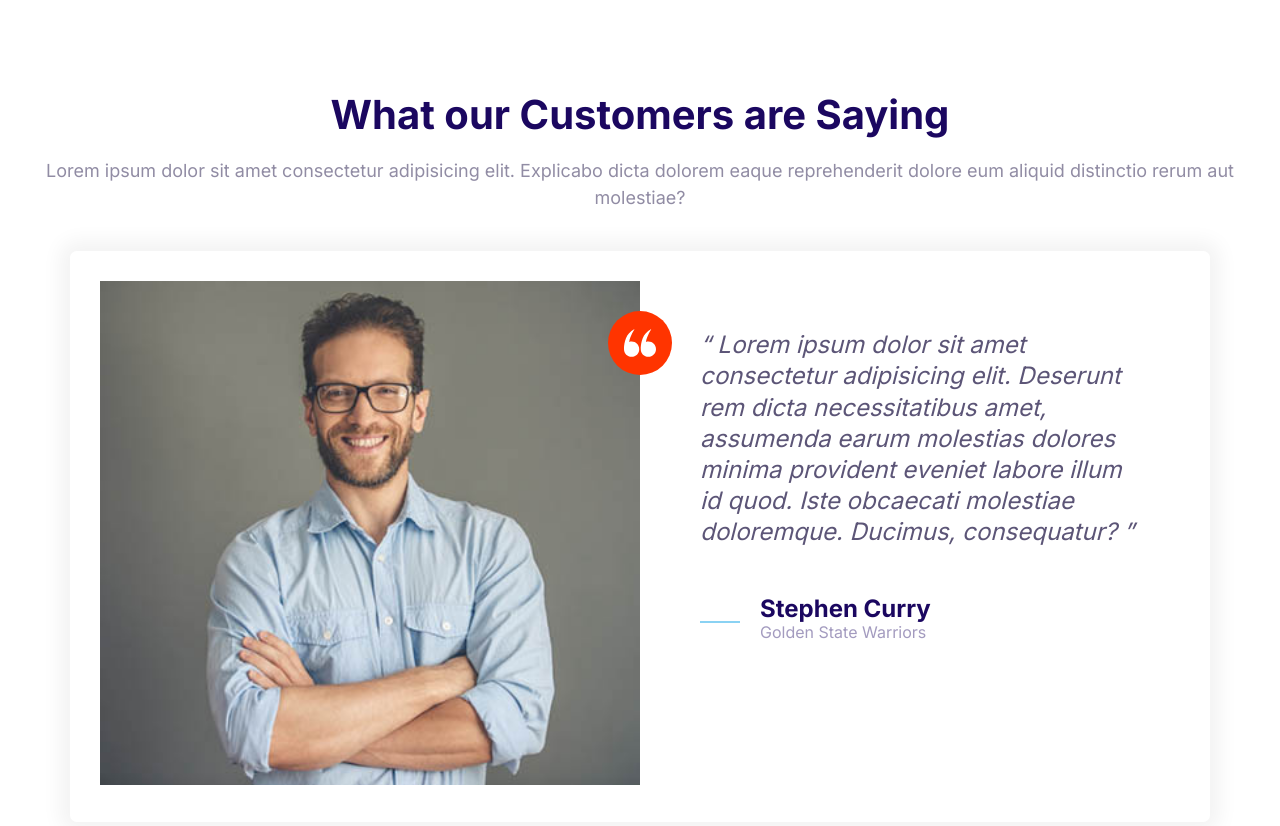
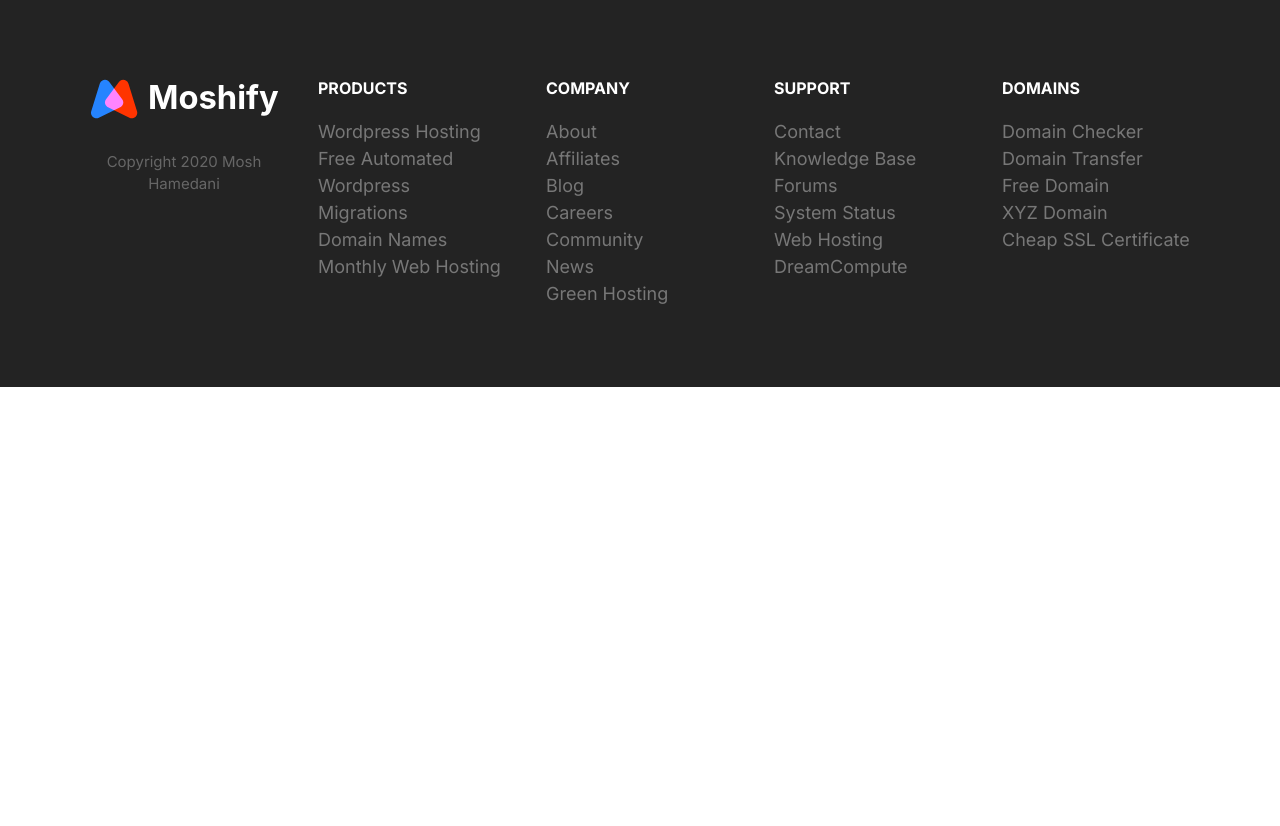
Before and after one commit to Guhanzzz/Moshify, a plain HTML site: page index.html in a window 1280 px wide. After the commit the page ends 800 px from the top, so only its background shows below. Drawn offline with Linux system fonts and the light colour scheme.

Commit message:
footer-block done

```diff
--- a/css/styles.css
+++ b/css/styles.css
@@ -803,3 +803,79 @@ a{
         max-width: 700px;
     }
 }
+
+/************************** Footer **************************/
+.footer{
+    background: #232323;
+}
+
+.footer__section{
+    padding: 2rem;
+    border-bottom: 1px solid #393939;
+}
+
+.footer__heading{
+    text-transform: uppercase;
+    font-weight: 600;
+}
+
+.footer__brand{
+    margin-top: 5rem;
+    text-align: center;
+}
+
+.footer__copyright{
+    font-size: 2.1rem;
+    color: #fff;
+    opacity: 0.3;
+}
+
+.footer a{
+    color: #777;
+    transition: color 0.1s;
+}
+
+.footer a:hover{
+    cursor: pointer;
+    color: #fff;
+}
+
+@media screen and (min-width: 768px) {
+    .footer__sections{
+        grid-template-columns: repeat(auto-fit, minmax(10rem, 1fr));
+    }
+
+    .footer .collapsible__chevron{
+        display: none;
+    }
+
+    .footer__section .list{
+        margin: 0;
+    }
+
+    .footer .collapsible__content{
+        opacity: 1;
+        max-height: 100%;
+    }
+
+    .footer__brand{
+        order: -1;
+        margin-top: 1rem;
+    }
+
+    .footer__brand img{
+        width: 100%;
+    }
+
+    .footer__copyright{
+        font-size: 1.5rem;
+    }
+
+    .footer__section{
+        border: none;
+    }
+
+    .footer__heading{
+        font-size: 1.6rem;
+    }
+}
--- a/index.html
+++ b/index.html
@@ -15,54 +15,94 @@
     <title>Moshify</title>
   </head>
   <body>
-    <section class="block">
-      <header class="block__header">
-        <h2>What our Customers are Saying</h2>
-        <p>
-          Lorem ipsum dolor sit amet consectetur adipisicing elit. Explicabo
-          dicta dolorem eaque reprehenderit dolore eum aliquid distinctio rerum
-          aut molestiae?
-        </p>
+    <footer class="block block--dark footer">
+      <div class="container grid footer__sections">
+        <section class="collapsible collapsible--expanded footer__section">
+          <header class="collapsible__header">
+            <h2 class="collapsible__heading footer__heading">Products</h2>
+            <img
+              class="icon icon--white collapsible__chevron"
+              src="/images/chevron.svg"
+              alt="Chevron icon"
+            />
           </header>
-      <div class="container">
-        <div class="card testimonial">
-          <div class="grid grid--1x2">
-            <div class="testimonial__img">
+          <div class="collapsible__content">
+            <ul class="list">
+              <li><a href="">Wordpress Hosting</a></li>
+              <li><a href="">Free Automated Wordpress</a></li>
+              <li><a href="">Migrations</a></li>
+              <li><a href="">Domain Names</a></li>
+              <li><a href="">Monthly Web Hosting</a></li>
+            </ul>
+          </div>
+        </section>
+        <section class="collapsible footer__section">
+          <header class="collapsible__header">
+            <h2 class="collapsible__heading footer__heading">Company</h2>
             <img
-                src="/images/testimonial.jpg"
-                alt="A happy smiling customer"
+              class="icon icon--white collapsible__chevron"
+              src="/images/chevron.svg"
+              alt="Chevron icon"
             />
-              <span class="icon-container icon-container-accent">
-                <svg class="icon icon--small icon--white">
-                  <use xlink:href="/images/sprite.svg#quotes"></use>
-                </svg>
-              </span>
+          </header>
+          <div class="collapsible__content">
+            <ul class="list">
+              <li><a href="">About</a></li>
+              <li><a href="">Affiliates</a></li>
+              <li><a href="">Blog</a></li>
+              <li><a href="">Careers</a></li>
+              <li><a href="">Community</a></li>
+              <li><a href="">News</a></li>
+              <li><a href="">Green Hosting</a></li>
+            </ul>
           </div>
-            <blockquote class="quote">
-              <p class="quote__text">
-                Lorem ipsum dolor sit amet consectetur adipisicing elit.
-                Deserunt rem dicta necessitatibus amet, assumenda earum
-                molestias dolores minima provident eveniet labore illum id quod.
-                Iste obcaecati molestiae doloremque. Ducimus, consequatur?
-              </p>
-              <footer class="quote__footer">
-                <div class="media">
-                  <div class="media__image">
-                    <svg class="icon icon--primary quote__line">
-                      <use xlink:href="/images/sprite.svg#line"></use>
-                    </svg>
+        </section>
+        <section class="collapsible footer__section">
+          <header class="collapsible__header">
+            <h2 class="collapsible__heading footer__heading">Support</h2>
+            <img
+              class="icon icon--white collapsible__chevron"
+              src="/images/chevron.svg"
+              alt="Chevron icon"
+            />
+          </header>
+          <div class="collapsible__content">
+            <ul class="list">
+              <li><a href="">Contact</a></li>
+              <li><a href="">Knowledge Base</a></li>
+              <li><a href="">Forums</a></li>
+              <li><a href="">System Status</a></li>
+              <li><a href="">Web Hosting</a></li>
+              <li><a href="">DreamCompute</a></li>
+            </ul>
           </div>
-                  <div class="media__body">
-                    <h3 class="quote__author">Stephen Curry</h3>
-                    <p class="quote__organization">Golden State Warriors</p>
+        </section>
+        <section class="collapsible footer__section">
+          <header class="collapsible__header">
+            <h2 class="collapsible__heading footer__heading">Domains</h2>
+            <img
+              class="icon icon--white collapsible__chevron"
+              src="/images/chevron.svg"
+              alt="Chevron icon"
+            />
+          </header>
+          <div class="collapsible__content">
+            <ul class="list">
+              <li><a href="">Domain Checker</a></li>
+              <li><a href="">Domain Transfer</a></li>
+              <li><a href="">Free Domain</a></li>
+              <li><a href="">XYZ Domain</a></li>
+              <li><a href="">Cheap SSL Certificate</a></li>
+            </ul>
           </div>
+        </section>
+        <section class="footer__brand">
+          <img src="/images/logo.svg" alt="" />
+          <p class="footer__copyright">Copyright 2020 Mosh Hamedani</p>
+        </section>
+        <script src="/js/main.js"></script>
       </div>
     </footer>
-            </blockquote>
-          </div>
-        </div>
-      </div>
-    </section>
     <script src="/js/main.js"></script>
   </body>
 </html>
```
Also changed, not shown: components/footer-block.html (added, +88 -0 lines). Lines whose indentation alone changed are shown as unchanged.
